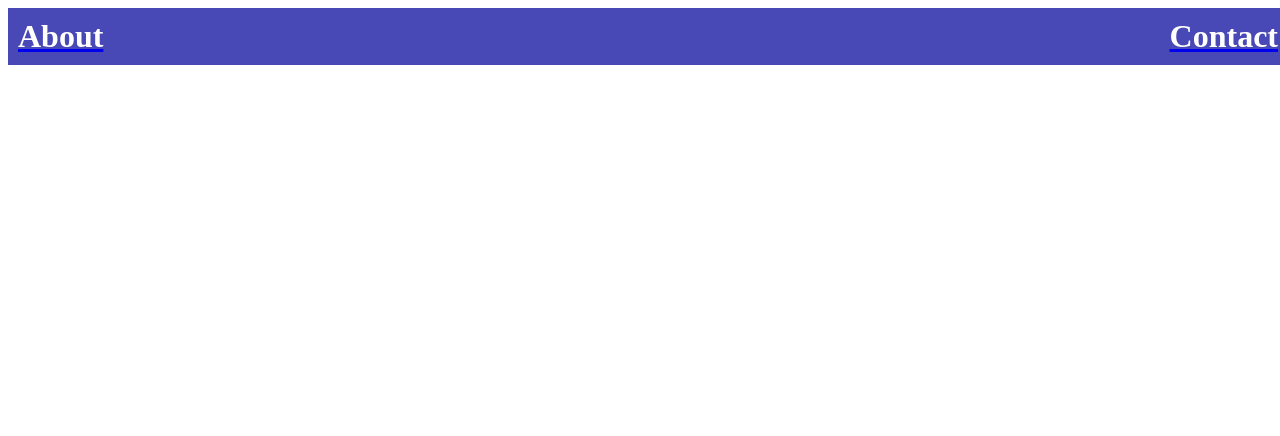
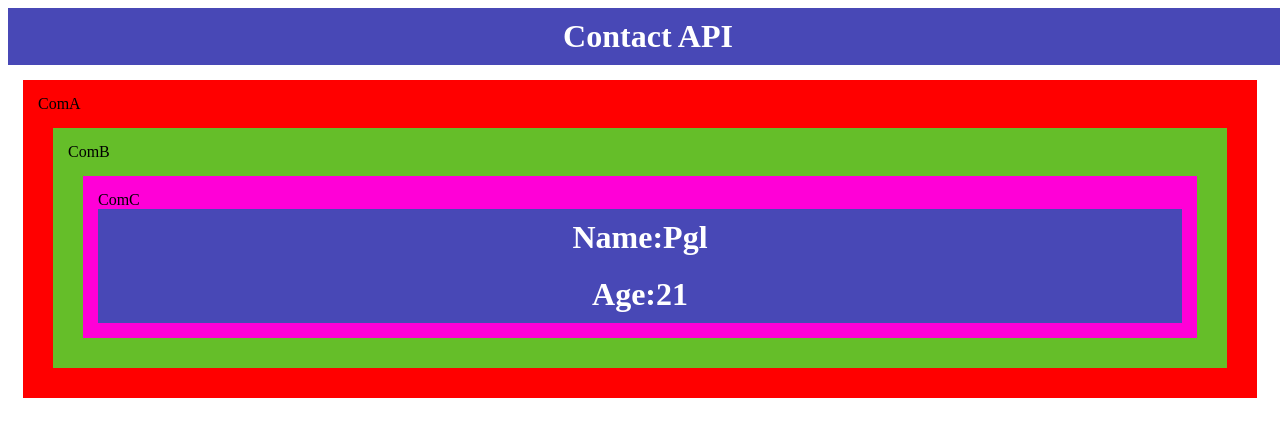
Before and after one commit to piyushgupta12345/reactCourse, a React (Create React App) app: page / in a window 1280 px wide. Before the commit this address had no page. Shown: the top 436 px of the page. Built offline with nearby package versions, Linux system fonts and the light colour scheme.

Commit message:
upload files

```diff
--- a/src/App.css
+++ b/src/App.css
@@ -3,7 +3,7 @@
     background-color: #4848b6;
     color: white;
     display: flex;
-    justify-content: space-between;
+    justify-content: center;
     width: 100vw;
   }
 
@@ -52,3 +52,21 @@
     justify-content: space-between;
     font-size: 2rem;
   }
+
+  .comA{
+    background-color: red;
+    margin: 15px;
+    padding: 15px;
+  }
+
+  .comB{
+    background-color: #65be29;
+    margin: 15px;
+    padding: 15px;
+  }
+
+  .comC{
+    background-color: #ff00d7;
+    margin: 15px;
+    padding: 15px;
+  }
--- a/src/App.js
+++ b/src/App.js
@@ -1,29 +1,22 @@
-import Header from "./components/Header";
-import About from "./components/About";
-import Contact from "./components/Contact";
+import './App.css';
+import Header from './components/Header';
+import ComA from './components/ComA';
+import { useState, createContext } from 'react';
 
-import './App.css'
-import {BrowserRouter as Router, Routes, Route} from "react-router-dom";
+const AppState = createContext();
 
 function App() {
 
-  return (
-    <Router>
-      <div className="App">
-        <Header />
-        <Routes>
-          {/* About Routes */}
-          <Route path="/about" element={<About />}>
-          </Route>
+    const [data, setData] = useState("Piyush");
+    const [name, setName] = useState({name:"Pgl",age:21});
 
-          {/* Contact Routes */}
-          <Route path="/contact" element={<Contact />}>
-          </Route>
-
-        </Routes>
-      </div>
-    </Router>
-  );
+    return (
+        <AppState.Provider value={{data,name}}>
+            <Header />
+            <ComA />
+        </AppState.Provider>
+    )
 }
 
 export default App;
+export {AppState};
--- a/src/components/About.jsx
+++ /dev/null
@@ -1,11 +0,0 @@
-import React from 'react'
-
-function About() {
-  return (
-    <div>
-      <h3>About Us</h3>
-    </div>
-  )
-}
-
-export default About
--- /dev/null
+++ b/src/components/ComA.jsx
@@ -0,0 +1,13 @@
+import React from 'react'
+import ComB from './ComB'
+
+const ComA = () => {
+  return (
+    <div className='comA'>
+      <div>ComA</div>
+      <ComB/>
+    </div>
+  )
+}
+
+export default ComA
--- /dev/null
+++ b/src/components/ComB.jsx
@@ -0,0 +1,13 @@
+import React from 'react'
+import ComC from './ComC'
+
+const ComB = () => {
+  return (
+    <div className='comB'>
+      <div>ComB</div>
+      <ComC />
+    </div>
+  )
+}
+
+export default ComB
--- /dev/null
+++ b/src/components/ComC.jsx
@@ -0,0 +1,17 @@
+import React, { useContext } from 'react';
+import { AppState } from '../App';
+
+const ComC = () => {
+
+  const AppData = useContext(AppState);
+
+  return (
+    <div className='comC'>
+      <div>ComC</div>
+      <h1>Name:{AppData.name.name}</h1>
+      <h1>Age:{AppData.name.age}</h1>
+    </div>
+  )
+}
+
+export default ComC
--- a/src/components/Contact.jsx
+++ /dev/null
@@ -1,11 +0,0 @@
-import React from 'react'
-
-function Contact() {
-  return (
-    <div>
-      <h3>Contact Us</h3>
-    </div>
-  )
-}
-
-export default Contact
--- a/src/components/Header.jsx
+++ b/src/components/Header.jsx
@@ -1,12 +1,9 @@
 import React from 'react'
-import {Link} from "react-router-dom";
-
 
 function Header() {
   return (
     <div className="App">
-      <Link to={'/about'}><h1>About</h1></Link>
-      <Link to={'/contact'}><h1>Contact</h1></Link>
+      <h1>Contact API</h1>
     </div>
   )
 }
```
